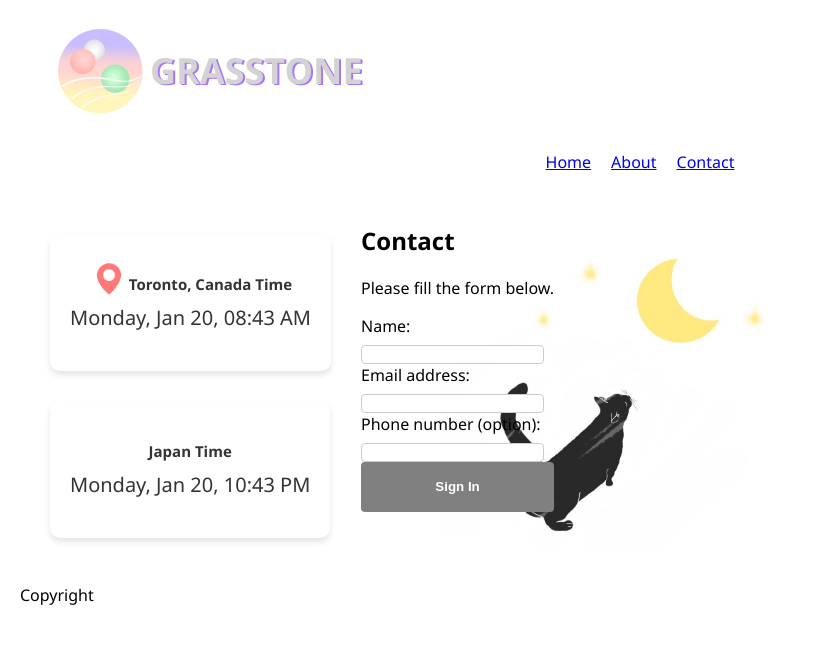
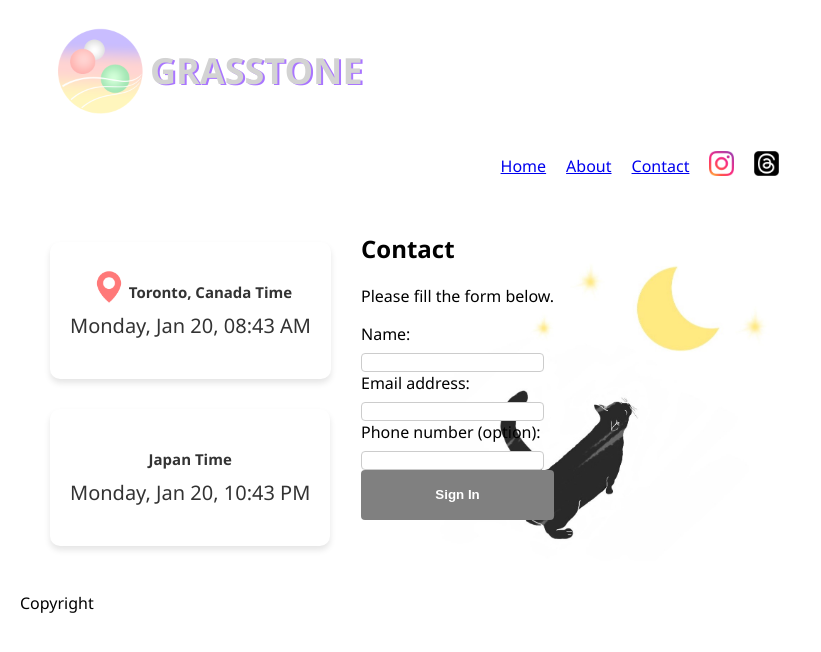
Before and after one commit to Chi-Ara293/stonerepo, a React (Create React App) app in the folder stone/: page /contact in a window 1280 px wide. Shown: the top 652 px of the page, without its empty margins (0-821 px from the left). Built offline with nearby package versions, Linux system fonts and the light colour scheme.

Commit message:
add icons

```diff
--- a/stone/src/Footer.js
+++ b/stone/src/Footer.js
@@ -1,6 +1,6 @@
 const Footer = () => {
     return(
-        <p>Copyright</p>
+        <p className='footer'>Copyright</p>
     )
 }
 
--- a/stone/src/Nav.js
+++ b/stone/src/Nav.js
@@ -1,4 +1,11 @@
 import { Link } from 'react-router-dom'
+import instagram_icon from './assets/instagram_icon.png'
+import treads_icon from './assets/treads_icon.png'
+
+const iconStyle ={
+  width: '25px',
+  height: 'auto',
+}
 
 const Nav = () => {
   return(
@@ -12,6 +19,12 @@ const Nav = () => {
        <li>
          <Link to="/contact">Contact</Link>
        </li>
+       <li>
+         <img src={instagram_icon} alt='icon of instagram' style={iconStyle}/>
+       </li>
+       <li>
+         <img src={treads_icon} alt='icon of treads' style={iconStyle} />
+       </li>
     </ul>
   )
 }
```
